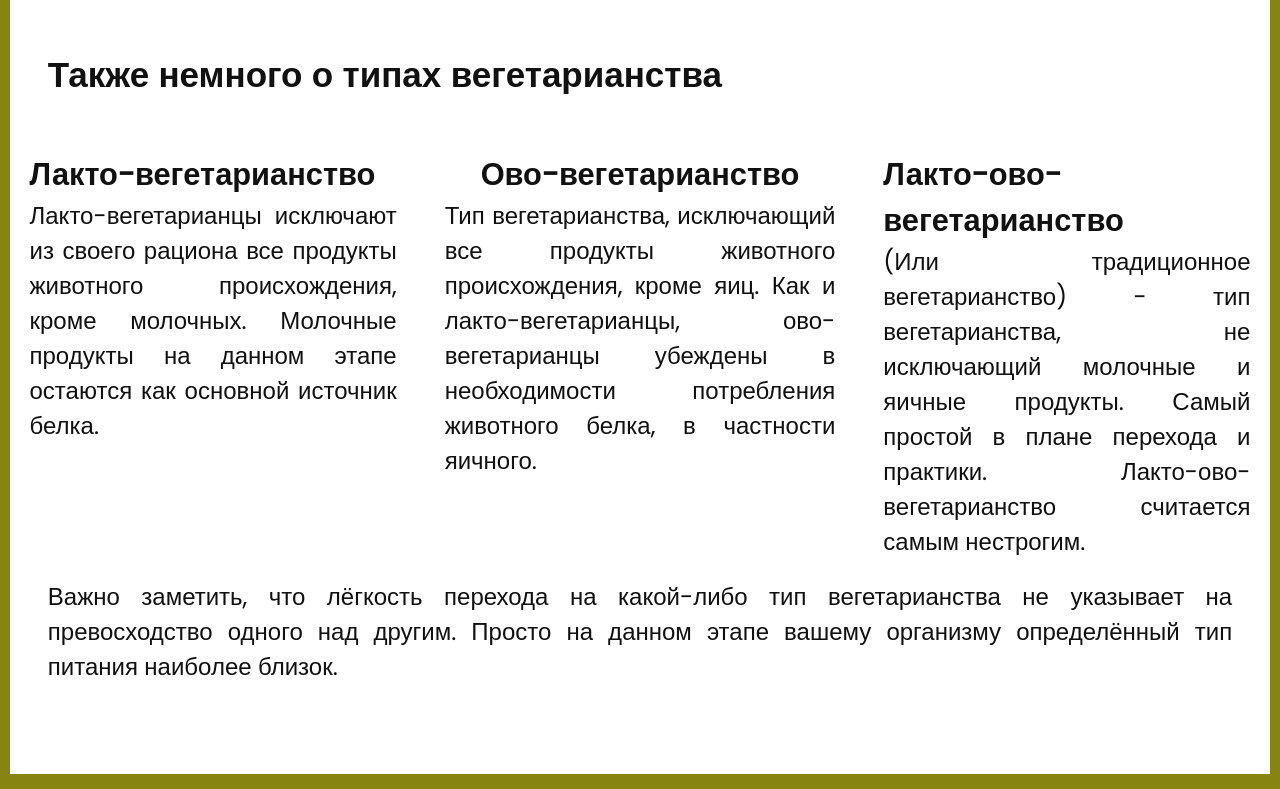
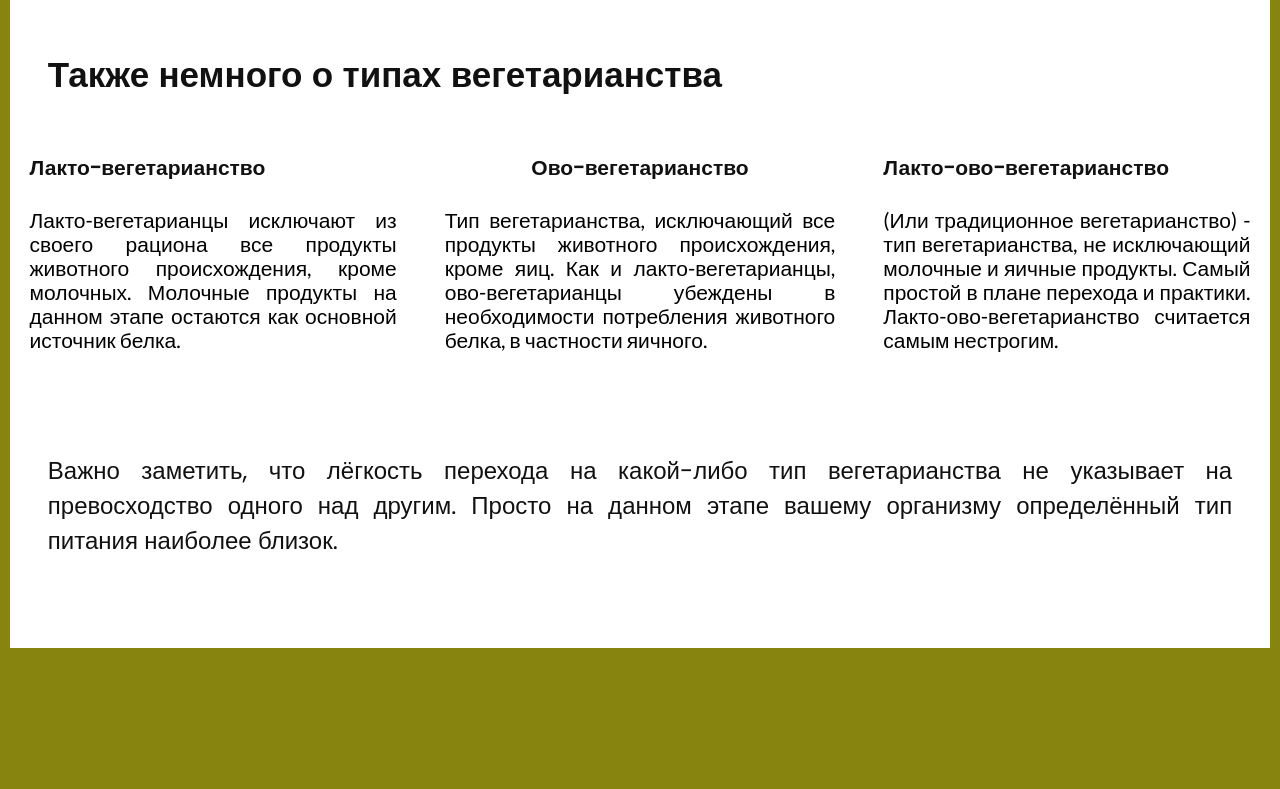
Before and after one commit to Charusic/charusic.github.io, a plain HTML site: page types.html in a window 1280 px wide. Shown: the part 3905-4694 px from the top of the page. After the commit the page ends 4568 px from the top, so only its background shows below. Drawn offline with nearby package versions, Linux system fonts and the light colour scheme.

Commit message:
Add files via upload

```diff
--- a/types.html
+++ b/types.html
@@ -64,16 +64,16 @@
 		<img src="images/mono1.jpg" style="width: 50%; float: right" alt="#"/><br><br><br>
 		<h2 style="margin-left: 3%; margin-right: 3%; font-size: 250%"><b>Также немного о типах вегетарианства</b></h2><br><br>
 		<div id="left">
-			<h1 align="left" style="margin-left: 5%; margin-right: 1%; font-size: 220%"><b>Лакто-вегетарианство</b></h2>
-			<h1 align="justify" style="margin-left: 5%; margin-right: 1%"> Лакто-вегетарианцы исключают из своего рациона все продукты животного происхождения, кроме молочных. Молочные продукты на данном этапе остаются как основной источник белка.</h1>
+			<h1 align="left" style="margin-left: 5%; margin-right: 1%; font-size: 150%"><b>Лакто-вегетарианство</b></h2><br>
+			<p align="justify" style="margin-left: 5%; margin-right: 1%; font-size: 150%; color: #000000"> Лакто-вегетарианцы исключают из своего рациона все продукты животного происхождения, кроме молочных. Молочные продукты на данном этапе остаются как основной источник белка.</p>
 		</div>
 		<div id="right">
-            <h1 align="justify" style="margin-left: 1%; margin-right: 5%; font-size: 220%"><b>Лакто-ово-вегетарианство</b></h2>
-            <h1 align="justify" style="margin-left: 1%; margin-right: 5%">(Или традиционное вегетарианство) - тип вегетарианства, не исключающий молочные и яичные продукты. Самый простой в плане перехода и практики. Лакто-ово-вегетарианство считается самым нестрогим.</h1>
+            <h1 align="justify" style="margin-left: 1%; margin-right: 5%; font-size: 150%"><b>Лакто-ово-вегетарианство</b></h2><br>
+            <p align="justify" style="margin-left: 1%; margin-right: 5%; font-size: 150%; color: #000000">(Или традиционное вегетарианство) - тип вегетарианства, не исключающий молочные и яичные продукты. Самый простой в плане перехода и практики. Лакто-ово-вегетарианство считается самым нестрогим.</p>
 		</div>
 		<div id="middle">
-            <h1 align="center" style="font-size: 220%"><b>Ово-вегетарианство</b></h2>
-            <h1 align="justify">Тип вегетарианства, исключающий все продукты животного происхождения, кроме яиц. Как и лакто-вегетарианцы, ово-вегетарианцы убеждены в необходимости потребления животного белка, в частности яичного.</h1><br><br>
+            <h1 align="center" style="font-size: 150%"><b>Ово-вегетарианство</b></h2><br>
+            <p align="justify" style="font-size: 150%; color: #000000">Тип вегетарианства, исключающий все продукты животного происхождения, кроме яиц. Как и лакто-вегетарианцы, ово-вегетарианцы убеждены в необходимости потребления животного белка, в частности яичного.</p><br><br>
 		</div>
 		<br><br>
 		<h1 align="justify" style="margin-left: 3%; margin-right: 3%">Важно заметить, что лёгкость перехода на какой-либо тип вегетарианства не указывает на превосходство одного над другим. Просто на данном этапе вашему организму определённый тип питания наиболее близок.</h1>
```
